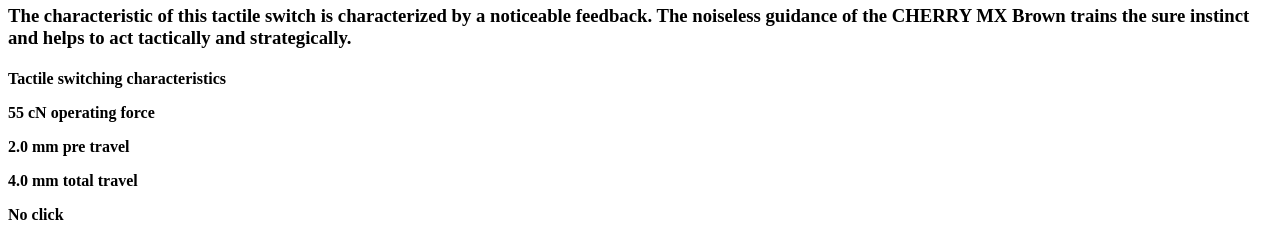
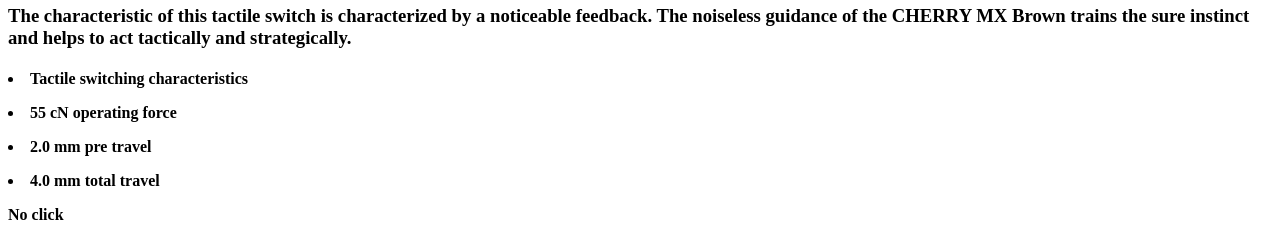
Before and after one commit to Sofmap/primitive-web, a plain HTML site: page 2.html in a window 1280 px wide. Shown: the part 429-669 px from the top of the page. Drawn offline with Linux system fonts and the light colour scheme; grey boxes are pictures that could not be loaded; a script that the page names is missing.

Commit message:
Add files via upload

```diff
--- a/2.html
+++ b/2.html
@@ -20,10 +20,10 @@
   <img src="Cherry MX Brown Switch.gif" width="200">
   <h3>The characteristic of this tactile switch is characterized by a noticeable feedback. The noiseless guidance of the CHERRY MX Brown trains the sure instinct and helps to act tactically and strategically.</h3>
   <h4>
-    <p>Tactile switching characteristics</p>
-    <p>55 cN operating force</p>
-    <p>2.0 mm pre travel</p>
-    <p>4.0 mm total travel</p>
+    <p><li>Tactile switching characteristics</li></p>
+    <p><li>55 cN operating force</li></p>
+    <p><li>2.0 mm pre travel</li></p>
+    <p><li>4.0 mm total travel</li></p>
     <p>No click</p>
   </h4>
   <p>
```
Also changed, not shown: 1.html (+4 -4 lines), 3.html (+4 -4 lines).
